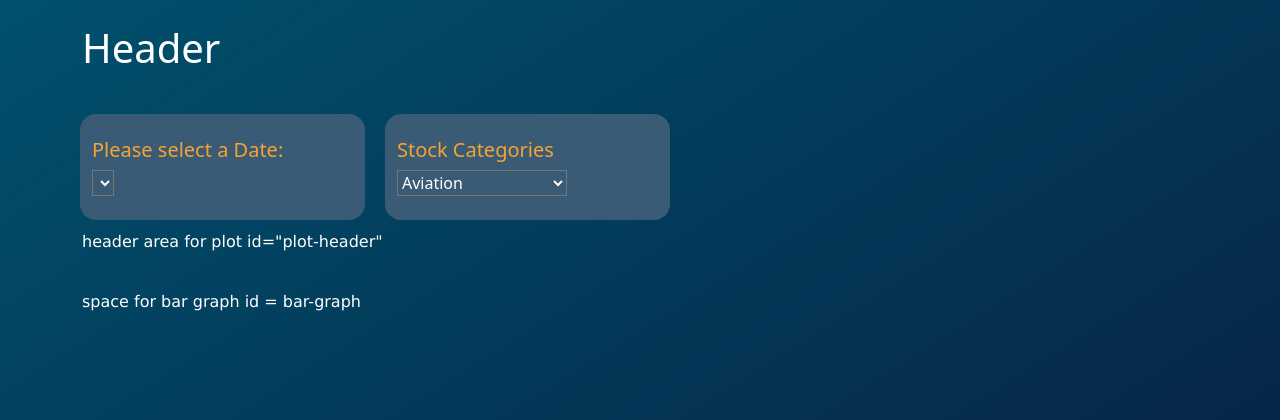
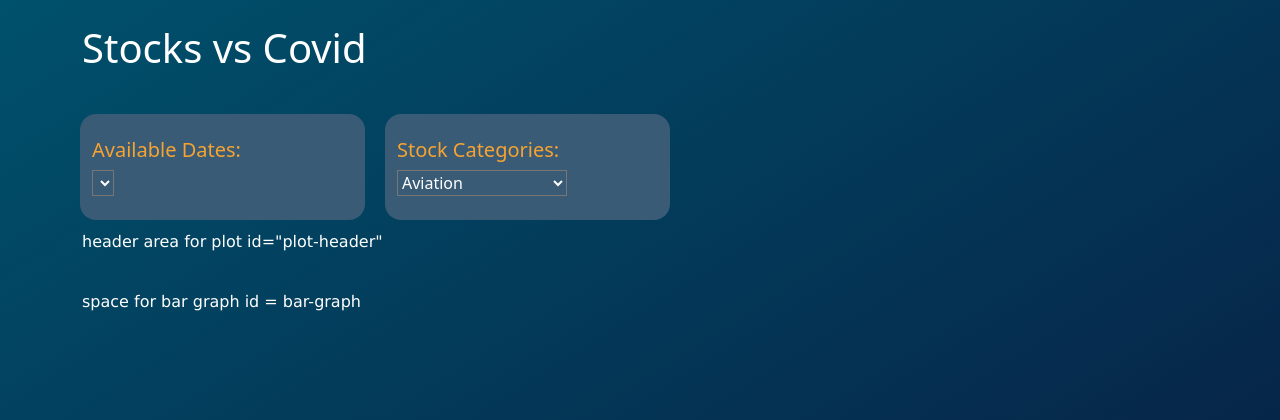
Before and after one commit to NikitaCase/stocks-vs-covid, a Flask app: page / in a window 1280 px wide. Shown: the top 420 px of the page. Run offline with Flask 2, Linux system fonts and the light colour scheme; data that the repository does not hold is empty; some libraries are stand-ins or nearby versions.

Commit message:
Update index.html

```diff
--- a/stocksvscovid/templates/index.html
+++ b/stocksvscovid/templates/index.html
@@ -18,7 +18,7 @@
         <!-- Header  -->
         <div class="row">
             <div class="col-md-12" id="header">
-                <h1>Header</h1>
+                <h1>Stocks vs Covid</h1>
             </div>
         </div>
         <br>
@@ -27,7 +27,7 @@
             <div class="col-md-3 drop-down">
                 <form>
                     <div class="well"><br>
-                        <label for="selDateset"><h5>Please select a Date: </h5></label><br>
+                        <label for="selDateset"><h5>Available Dates: </h5></label><br>
                         <select id="selDateset" onchange="optionChanged(this.value)"></select>
                     </div><br>
                 </form>
@@ -37,7 +37,7 @@
 
                 <form>
                     <div class="well"><br>
-                        <label for="selTable"><h5>Stock Categories </h5></label><br>
+                        <label for="selTable"><h5>Stock Categories: </h5></label><br>
                         <select id="selTable" name="stock_tables">
                                 <option value="aviation">Aviation</option>
                                 <option value="entertainment">Entertainment</option>
```
